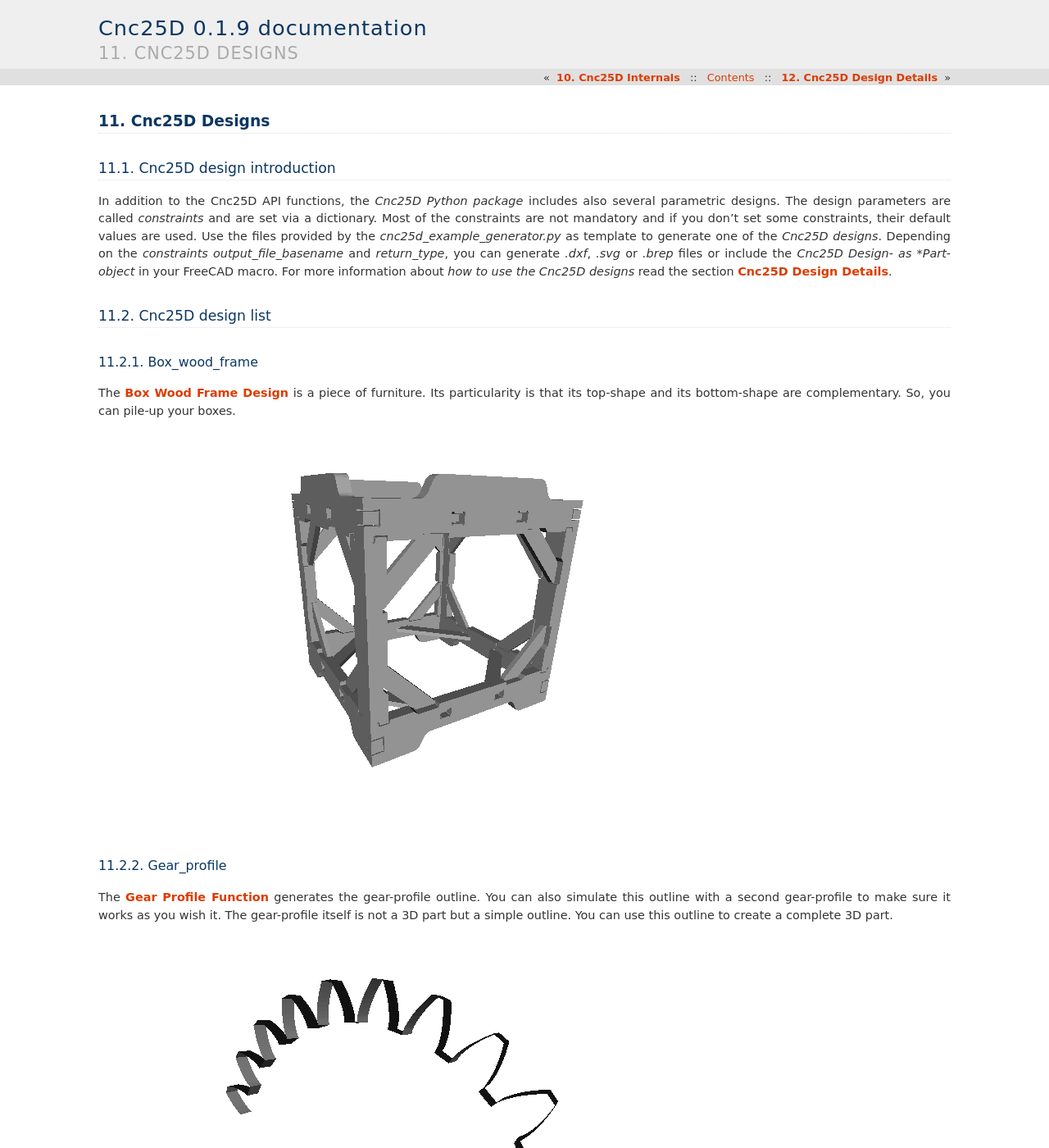
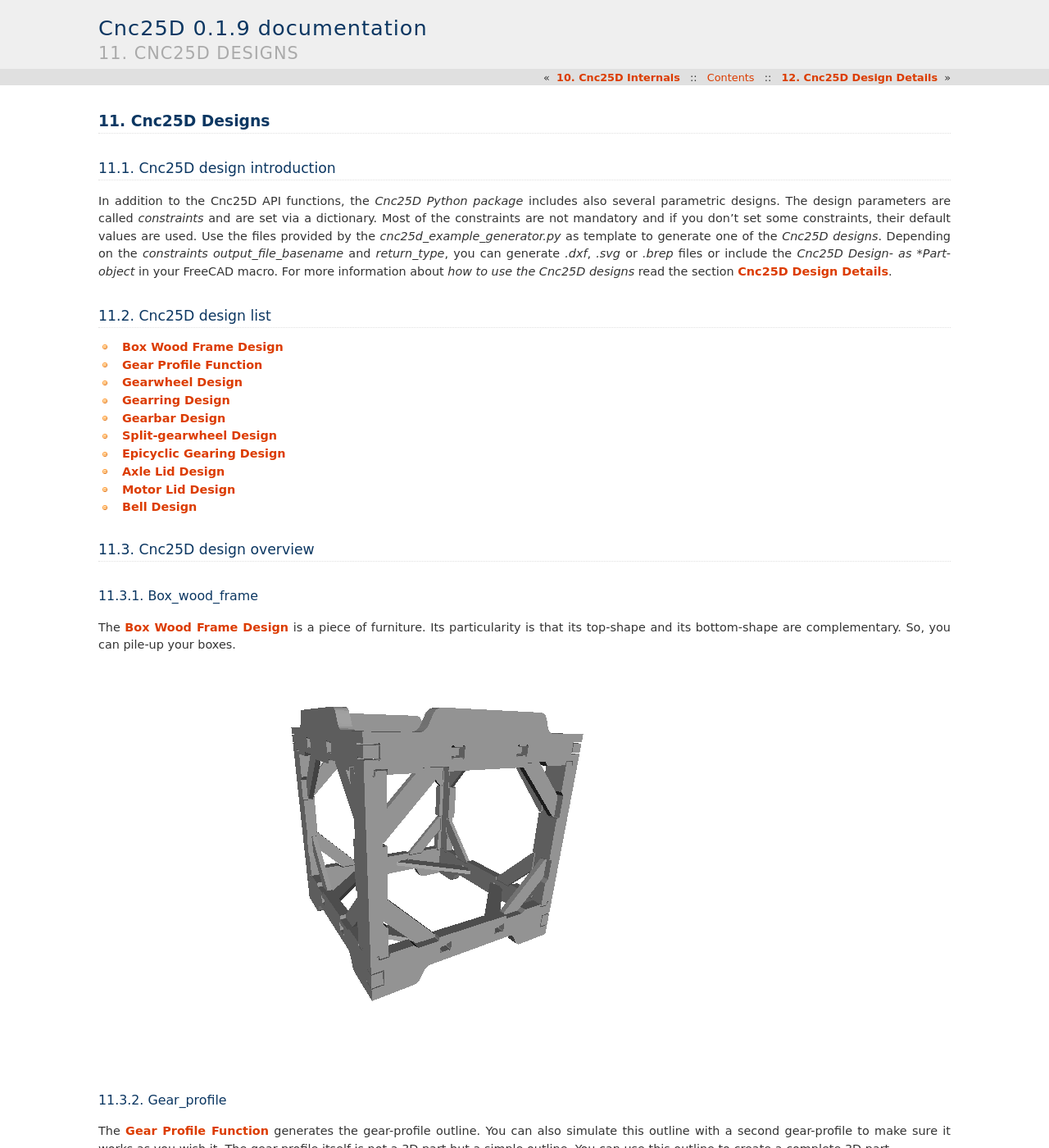
Before and after one commit to charlyoleg/Cnc25D, a Sphinx documentation site: the page built from docs/cnc25d_designs.rst, in a window 1280 px wide and 1400 px high. Shown: the whole window at 82% size. Built offline with Sphinx 7.4.7, drawn with Linux system fonts in a browser that asks for light colours; formulas are drawn with MathJax 3; some of the changed text lies outside the part shown.

Commit message:
[bell] add bell to the design list

```diff
--- a/docs/bell_design.rst
+++ b/docs/bell_design.rst
@@ -4,7 +4,7 @@
 
 Ready-to-use parametric *bell* design. It is the extremity piece of a *gimbal* assembly. The *bell* piece is composed of several flat parts fixed together.
 
-.. image:: images/bell_face.png
+.. image:: images/bell_part_example.png
 
 To get an overview of the possible *bell* designs that can be generated by *bell()*, run::
 
--- a/docs/cnc25d_designs.rst
+++ b/docs/cnc25d_designs.rst
@@ -9,6 +9,20 @@
 
 Cnc25D design list
 ==================
+
+* :doc:`box_wood_frame_design`
+* :doc:`gear_profile_function`
+* :doc:`gearwheel_design`
+* :doc:`gearring_design`
+* :doc:`gearbar_design`
+* :doc:`split_gearwheel_design`
+* :doc:`epicyclic_gearing_design`
+* :doc:`axle_lid_design`
+* :doc:`motor_lid_design`
+* :doc:`bell_design`
+
+Cnc25D design overview
+======================
 
 Box_wood_frame
 --------------
@@ -73,3 +87,10 @@
 The :doc:`motor_lid_design` is an extension of the axle-lid design kit to mount an electrical motor. You can use it to complete the epicyclic_gearing design.
 
 .. image:: images/motor_lid_3d.png
+
+Bell
+----
+
+The :doc:`bell_design` is the extremity of a *gimbal* system. You can complete is with a *axle_guidance* and a *cross_cube* to get a complete *gimbal* system.
+
+.. image:: images/bell_3d.png
```
Also changed, not shown: docs/bell_examples.svg (added), docs/images/bell_3d.png (added), docs/images/bell_part_example.png (added).
